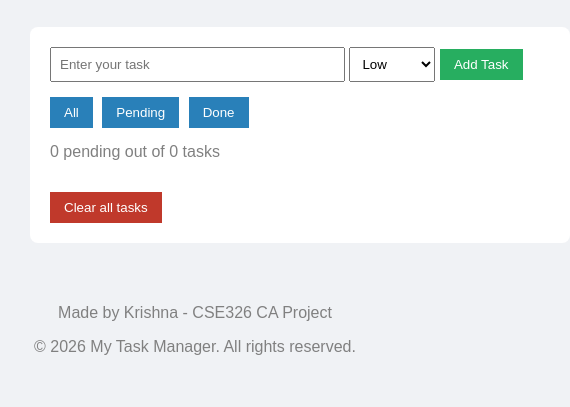
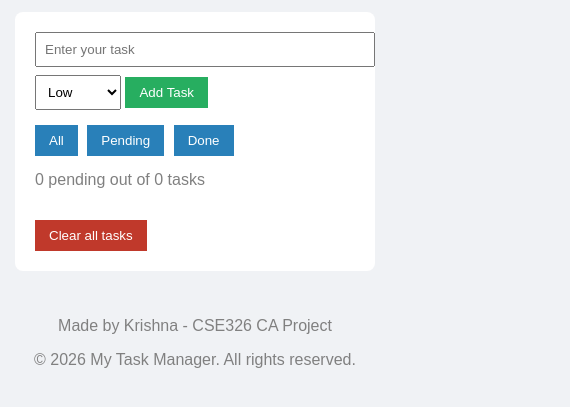
Before and after one commit to krishnaky7070-hub/Task-manager, a plain HTML site: page index.html in a window 390 px wide. Shown: the part 157-564 px from the top of the page, 570 px wide, since content can reach past the window. Drawn offline with Linux system fonts and the light colour scheme.

Commit message:
made page work on small screen (ai)

```diff
--- a/style.css
+++ b/style.css
@@ -10,7 +10,7 @@ header {
     padding: 20px;
 }
 .container {
-    width: 500px;
+   max-width: 500px;
     margin: 30px;
     background-color: white;
     padding: 20px;
@@ -86,3 +86,13 @@ li {
   justify-content: space-between;
   align-items: center;
 }
+@media (max-width: 600px) {
+  .container {
+    margin: 15px;
+  }
+
+  #taskInput {
+    width: 100%;
+    margin-bottom: 8px;
+  }
+}
```
